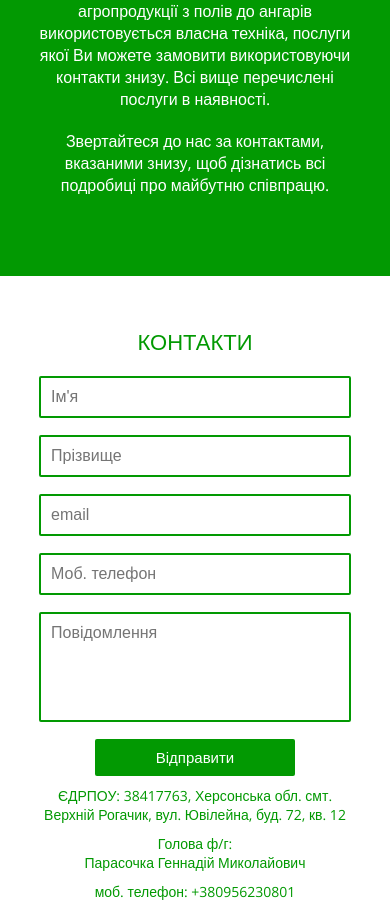
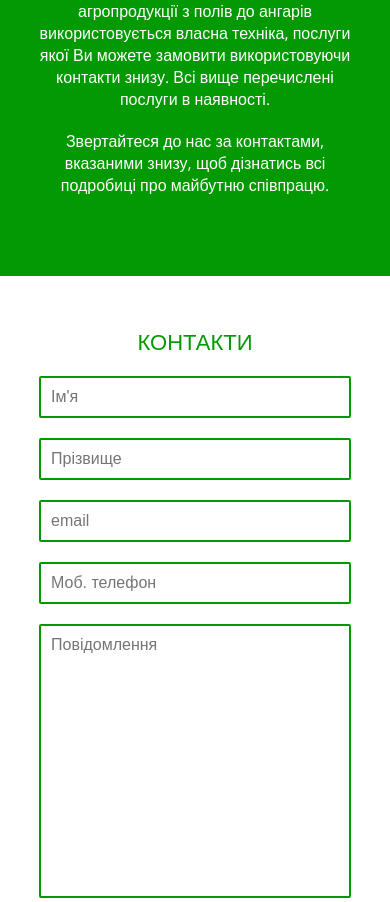
Before and after one commit to eden-2012/home, a React (Create React App) app in the folder webClient/: page / in a window 390 px wide. Shown: the part 2011-2913 px from the top of the page. Built offline with nearby package versions, Linux system fonts and the light colour scheme.

Commit message:
updates styles for contact form

```diff
--- a/webClient/src/components/Contacts.js
+++ b/webClient/src/components/Contacts.js
@@ -11,6 +11,8 @@ class Contacts extends React.Component {
         phoneNumber: '',
         message: ''
     };
+
+    isSubmited = false;
 
     constructor(props) {
         super(props);
@@ -126,6 +128,8 @@ class Contacts extends React.Component {
     contactSubmit(e) {
         e.preventDefault();
 
+        this.isSubmited = true;
+
         if (this.handleValidation() && window.Email) {
             const config = {
                 SecureToken: '',
@@ -213,7 +217,7 @@ class Contacts extends React.Component {
             errors["message"] = messageError;
         }
 
-        this.setState({ errors: errors });
+        this.setState({ errors: this.isSubmited ? errors : {} });
 
         return formIsValid;
     }
--- a/webClient/src/index.css
+++ b/webClient/src/index.css
@@ -300,7 +300,7 @@ header .nav-links li:hover {
 }
 
 .error-text {
-  height: 40px;
+  height: 20px;
   width: 100%;
   font-size: 14px;
   font-family: Arial;
@@ -449,6 +449,10 @@ section {
     height: fit-content;
   }
 
+  .contact-form {
+    height: fit-content;
+  }
+
   .address-title {
     display: none;
   }
@@ -546,4 +550,8 @@ section {
     width: fit-content;
     font-size: 30px;
   }
+
+  .message-field {
+    height: 250px;
+  }
 }
```
